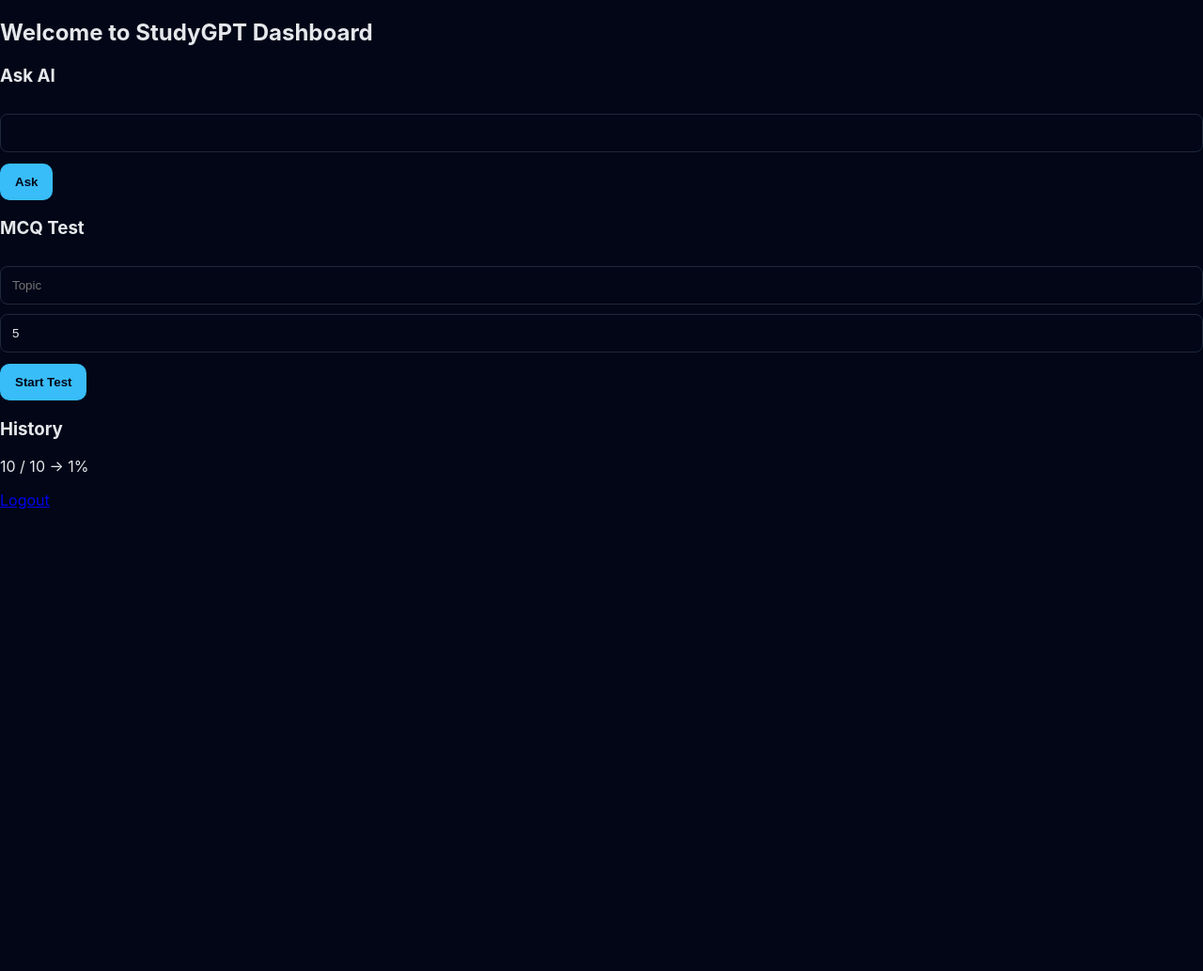
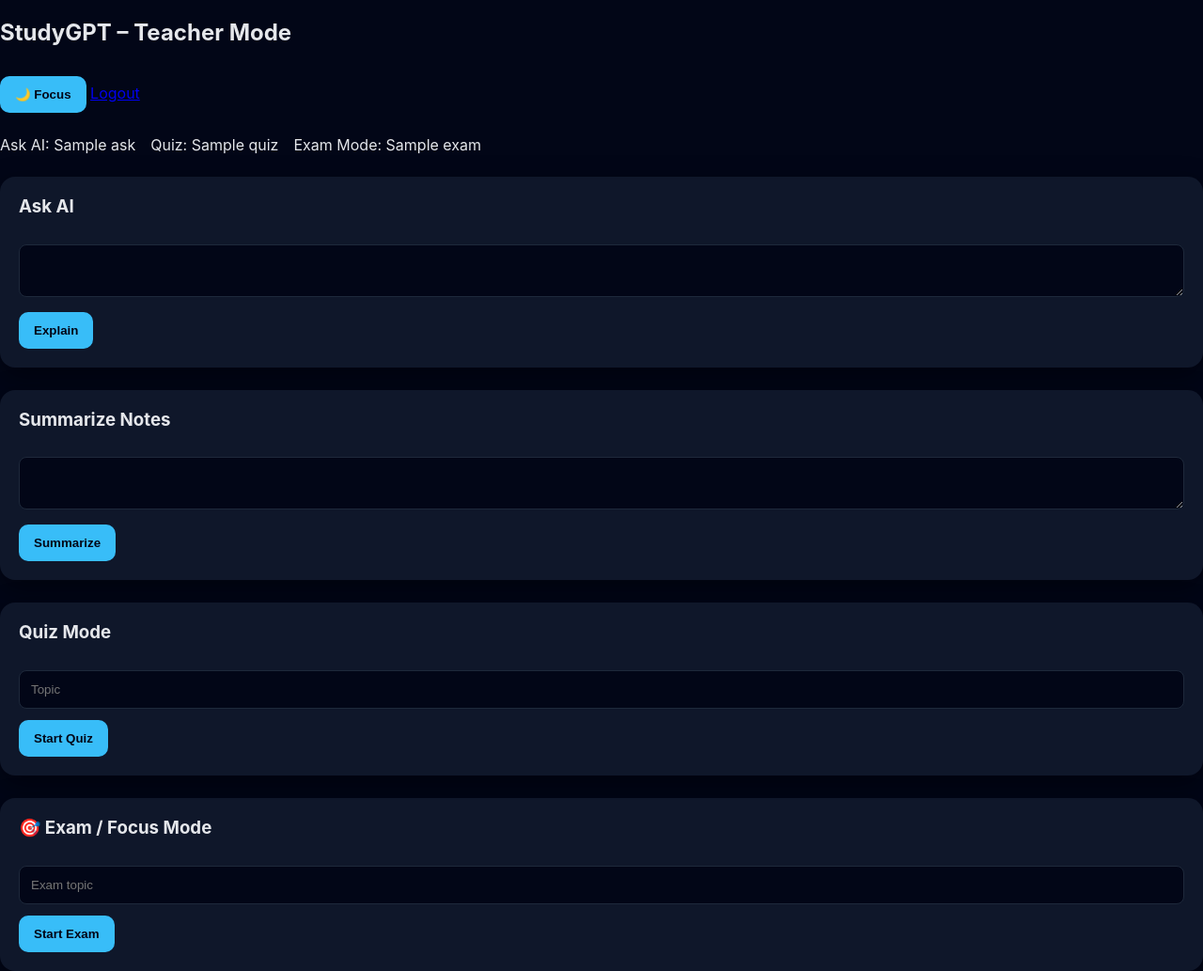
Before and after one commit to Tarunmaker/StudyGPT, a Flask app: template templates/dashboard.html in a window 1280 px wide. Shown: the whole page at 94% size. Before the commit the page ends 542 px from the top, so only its background shows below. Run offline with Flask 3, Linux system fonts and the light colour scheme; the template is opened without the code that fills it: most values are stand-ins (such as "Sample title", 1, 10 or a date in 2020).

Commit message:
Update dashboard.html

```diff
--- a/templates/dashboard.html
+++ b/templates/dashboard.html
@@ -1,35 +1,53 @@
 <!DOCTYPE html>
 <html>
 <head>
-<link rel="stylesheet" href="/static/style.css">
-<script src="/static/script.js"></script>
+  <title>StudyGPT – Teacher Mode</title>
+  <link rel="stylesheet" href="/static/style.css">
+  <script src="/static/script.js" defer></script>
 </head>
-<body>
+<body class="dashboard">
 
-<h2>Welcome to StudyGPT Dashboard</h2>
+<header class="top">
+  <h2>StudyGPT – Teacher Mode</h2>
+  <div>
+    <button onclick="toggleDark()">🌙 Focus</button>
+    <a href="/logout">Logout</a>
+  </div>
+</header>
 
-<section>
-<h3>Ask AI</h3>
-<input id="question">
-<button onclick="askAI()">Ask</button>
-<div id="answer"></div>
+<section class="stats">
+  <div>Ask AI: {{progress.ask}}</div>
+  <div>Quiz: {{progress.quiz}}</div>
+  <div>Exam Mode: {{progress.exam}}</div>
 </section>
 
-<section>
-<h3>MCQ Test</h3>
-<input id="topic" placeholder="Topic">
-<input id="count" type="number" value="5">
-<button onclick="startTest()">Start Test</button>
-<div id="test"></div>
+<section class="card">
+  <h3>Ask AI</h3>
+  <textarea id="question"></textarea>
+  <button onclick="askAI()">Explain</button>
+  <div id="answer"></div>
 </section>
 
-<section>
-<h3>History</h3>
-{% for h in history %}
-<p>{{h.score}} / {{h.total}} → {{h.percent}}%</p>
-{% endfor %}
+<section class="card">
+  <h3>Summarize Notes</h3>
+  <textarea id="notes"></textarea>
+  <button onclick="summarizeNotes()">Summarize</button>
+  <div id="summary"></div>
 </section>
 
-<a href="/logout">Logout</a>
+<section class="card">
+  <h3>Quiz Mode</h3>
+  <input id="quizTopic" placeholder="Topic">
+  <button onclick="startQuiz()">Start Quiz</button>
+  <div id="quizResult"></div>
+</section>
+
+<section class="card exam">
+  <h3>🎯 Exam / Focus Mode</h3>
+  <input id="examTopic" placeholder="Exam topic">
+  <button onclick="startExam()">Start Exam</button>
+  <div id="examResult"></div>
+</section>
+
 </body>
 </html>
```
